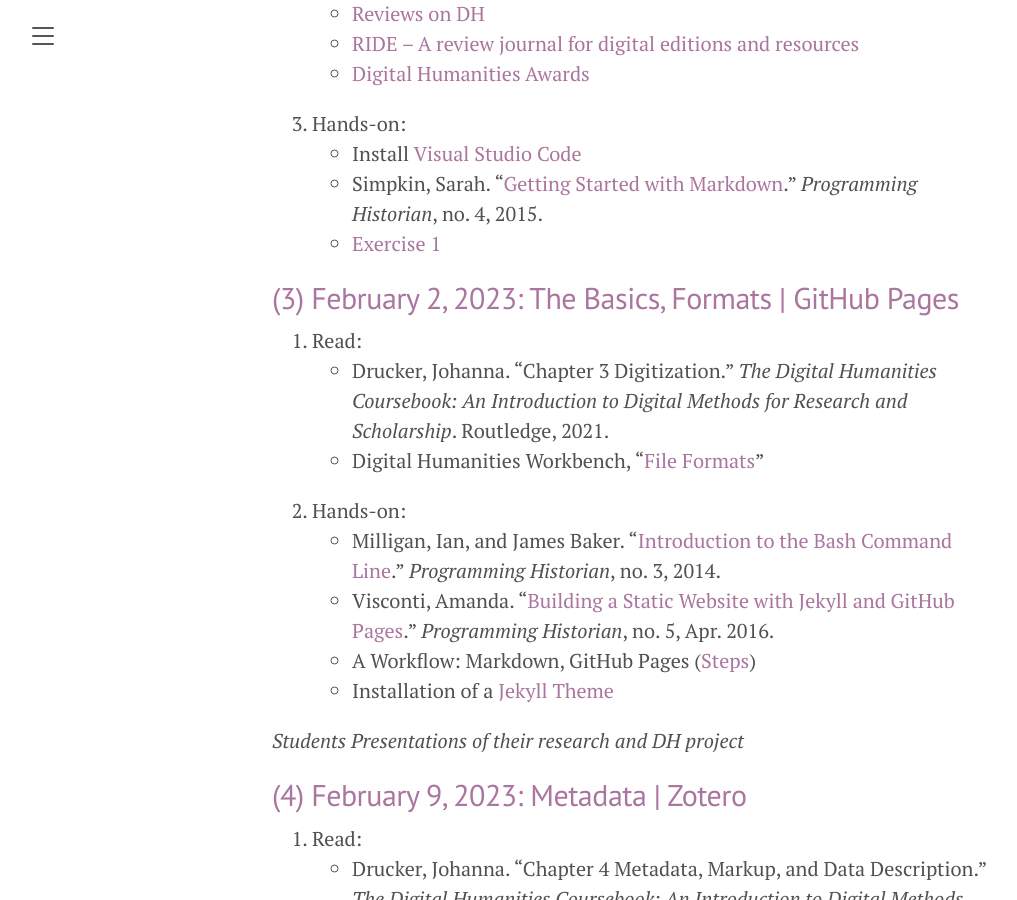
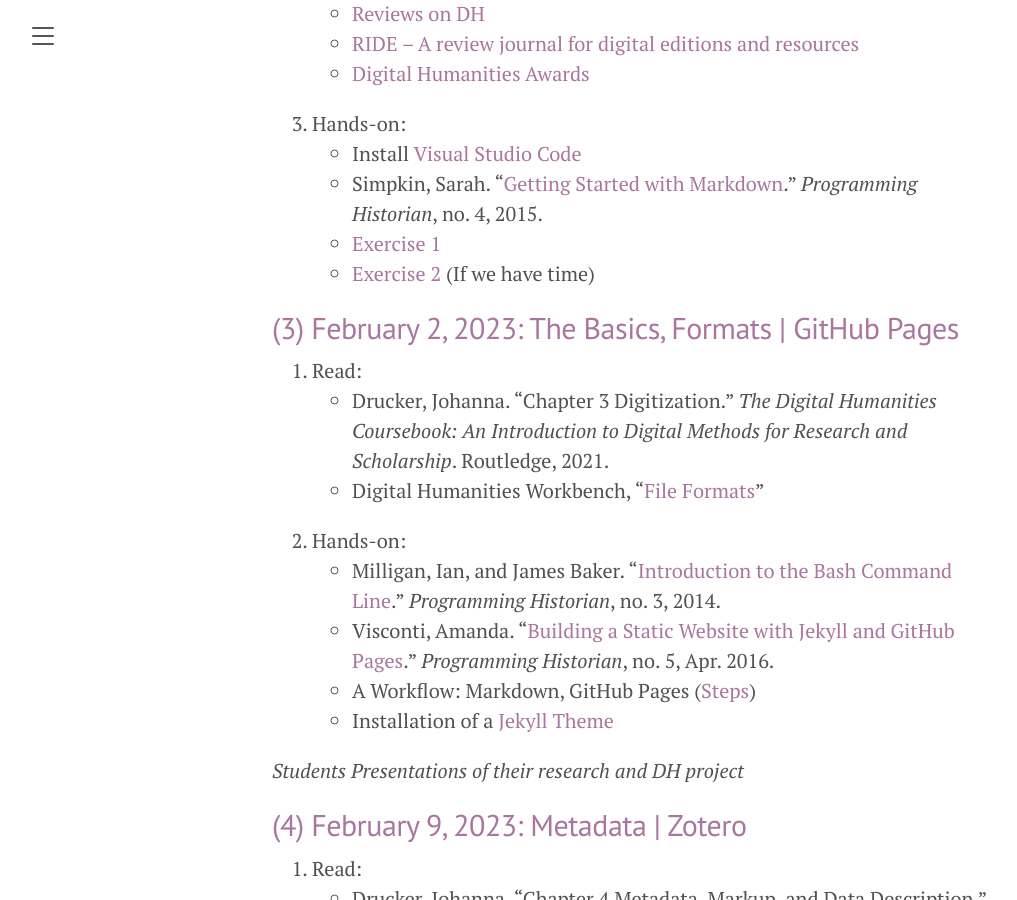
Before and after one commit to susannalles/DHPracticum_Spring23, a Jekyll site: the page built from schedule.md, in a window 1280 px wide and 900 px high, scrolled down 880 px. Shown: the whole window, without its empty margins (8-1025 px from the left). Built offline with Jekyll 4.4.1, drawn with Linux system fonts in a browser that asks for light colours.

Commit message:
Update schedule.md

```diff
--- a/schedule.md
+++ b/schedule.md
@@ -25,6 +25,7 @@ Each week, this schedule will be updated with more details on the exercices and
   - Install [Visual Studio Code](https://code.visualstudio.com/)
   - Simpkin, Sarah. “[Getting Started with Markdown](https://programminghistorian.org/en/lessons/getting-started-with-markdown).” *Programming Historian*, no. 4, 2015.
   - [Exercise 1](https://github.com/susannalles/DHPracticum_Spring23/blob/gh-pages/exercises/1.Jan_25_2023.md)
+  - [Exercise 2](https://github.com/susannalles/DHPracticum_Spring23/blob/gh-pages/exercises/Exercise2.zip) (If we have time)
 
 ## (3) February 2, 2023: The Basics, Formats | GitHub Pages
 
```
